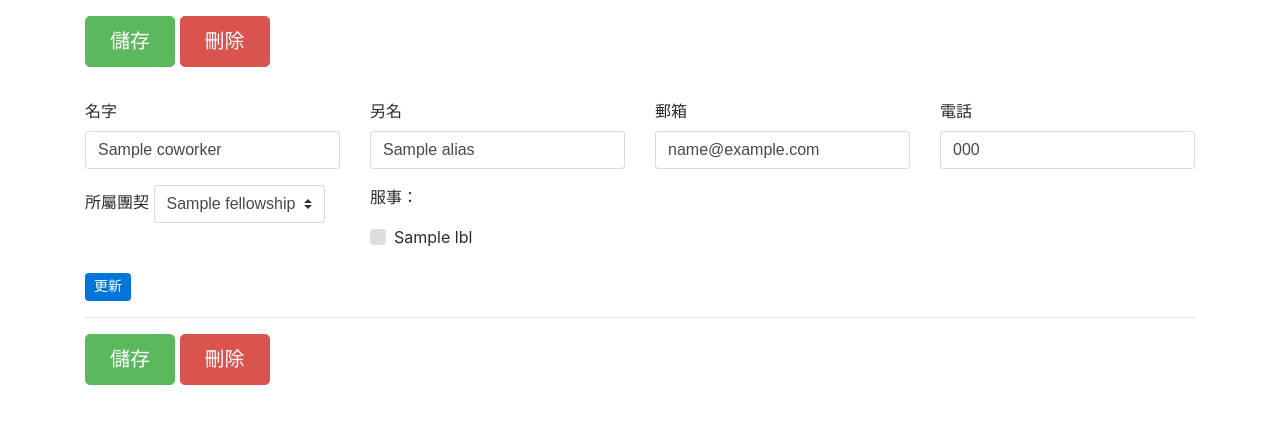
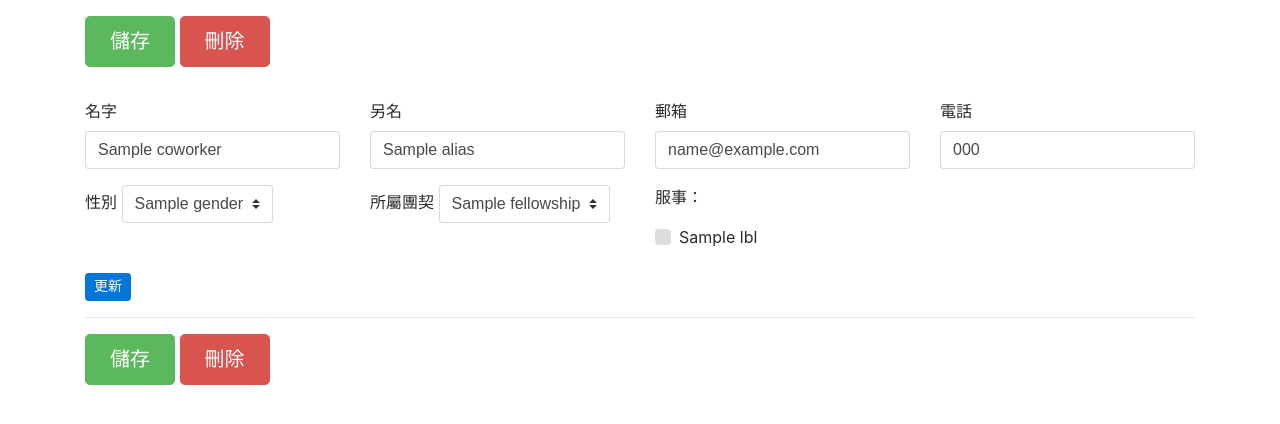
Before and after one commit to ericmjl/worship-manager, a Flask app: template templates/coworker.html in a window 1280 px wide. Shown: the part 54-478 px from the top of the page. Run offline with Flask 2, Linux system fonts and the light colour scheme; the template is opened without the code that fills it: most values are stand-ins (such as "Sample title", 1, 10 or a date in 2020); parts of the project's set-up code (start-up, migrations or seed data) failed here and were passed over; some libraries are stand-ins or nearby versions.

Commit message:
minor tweaks

```diff
--- a/app/datamodels.py
+++ b/app/datamodels.py
@@ -81,7 +81,7 @@ class Lyrics(object):
 
 class Coworker(object):
     def __init__(self, name="", alias="", fellowship="", email="", phone="",
-                 service=[]):
+                 service=[], gender=""):
         self.name = name
         self.alias = alias
         self.fellowship = fellowship
@@ -89,6 +89,7 @@ class Coworker(object):
         self.phone = phone
         self.service = service
         self.active = True
+        self.gender = gender
 
     def __repr__(self):
         return f"{self.name}, {self.fellowship}"
--- a/app/static.py
+++ b/app/static.py
@@ -1,14 +1,16 @@
 fellowships = {
     'MIT': 'MIT 團契',
     'Longwood': 'Longwood 團契',
-    'BSF': '學生團契',
-    'ROD': '樂河團契',
-    'Malden': 'Malden 學生事工'
+    'BSF': 'BSF 學生團契',
+    'ROD': 'ROD 樂河團契',
+    'Malden': 'Malden 學生事工',
+    'COM': 'CBCGB-COM 同工'
     }
 
 
 service = {
     'presider': '領會',
+    'speaker': '講員',
     'vocalist': '領唱',
     'pianist': '司琴',
     'guitarist': '吉他手',
@@ -17,4 +19,11 @@ service = {
     'communion': '聖餐',
     'powerpoint': 'PPT',
     'audio': '音控',
+    'sundayschool': '主日學'
     }
+
+# Genesis 1:27
+genders = {
+    'male': '男',
+    'female': '女'
+}
--- a/templates/coworker.html
+++ b/templates/coworker.html
@@ -42,6 +42,20 @@
         </div>
     </div>
     <div class="row" id="row-fellowship">
+        <div class="col-3" id="div-gender">
+            <div class="form-group" name="gender">
+                <label for="gender">性別</label>
+                <select class="custom-select" name="gender">
+                    {% for gname, gender in genders.items() %}
+                        {% if coworker['gender'] == gname %}
+                            <option value="{{ gname }}" selected>{{ gender }}</option>
+                        {% else %}
+                            <option value="{{ gname }}">{{ gender }}</option>
+                        {% endif %}
+                    {% endfor %}
+                </select>
+            </div>
+        </div>
         <div class="col-3" id="div-fellowship">
             <div class="form-group" name="fellowship">
                 <label for="fellowship">所屬團契</label>
--- a/templates/coworkers.html
+++ b/templates/coworkers.html
@@ -34,6 +34,7 @@
                 <th>郵箱</th>
                 <th>電話</th>
                 <th>團契</th>
+                <!-- <th>性別</th> -->
                 <th>服事項目</th>
                 <th></th>
             </tr>
@@ -48,6 +49,7 @@
                 <td>
                     <a href="/coworkers/search/{{ coworker['fellowship'] }}">{{ coworker['fellowship'] }}</a>
                 </td>
+                <!-- <td>{{ coworker['gender'] }}</td> -->
                 <td>
                     {% for srv in coworker['service'] %}
                     <a href="/coworkers/search/{{ srv }}">
```
